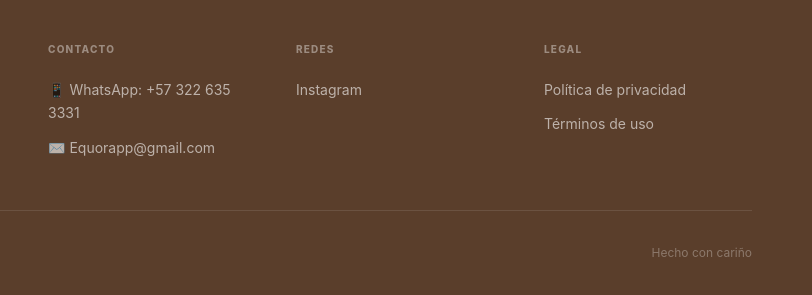
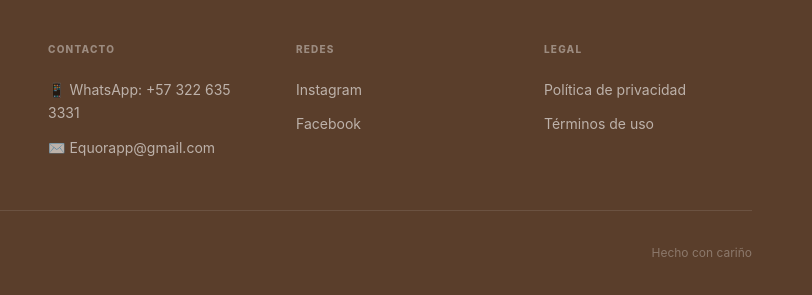
Before and after one commit to Brekito-creater/Equora-website, a plain HTML site: page index.html in a window 1280 px wide. Shown: the part 4263-4558 px from the top of the page, 468-1280 px from the left. Drawn offline with Linux system fonts and the light colour scheme.

Commit message:
Update Facebook link
Update facebook profile

```diff
--- a/index.html
+++ b/index.html
@@ -1224,6 +1224,7 @@
             <div class="footer-section">
                 <h4>Redes</h4>
                 <a href="https://www.instagram.com/equoraapp/">Instagram</a>
+                <a href="https://www.facebook.com/profile.php?id=61590248431513">Facebook</a>
             </div>
             <div class="footer-section">
                 <h4>Legal</h4>
```
